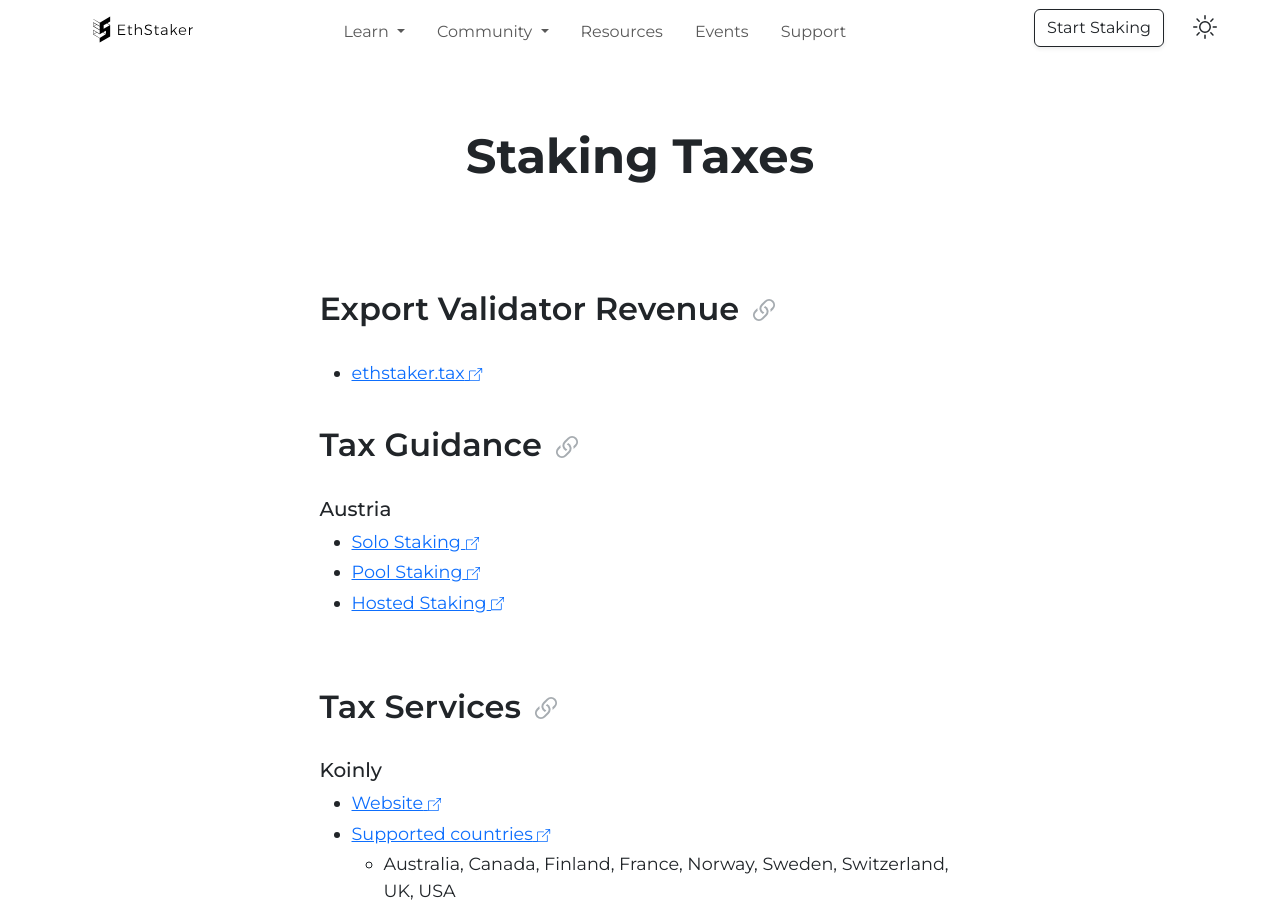
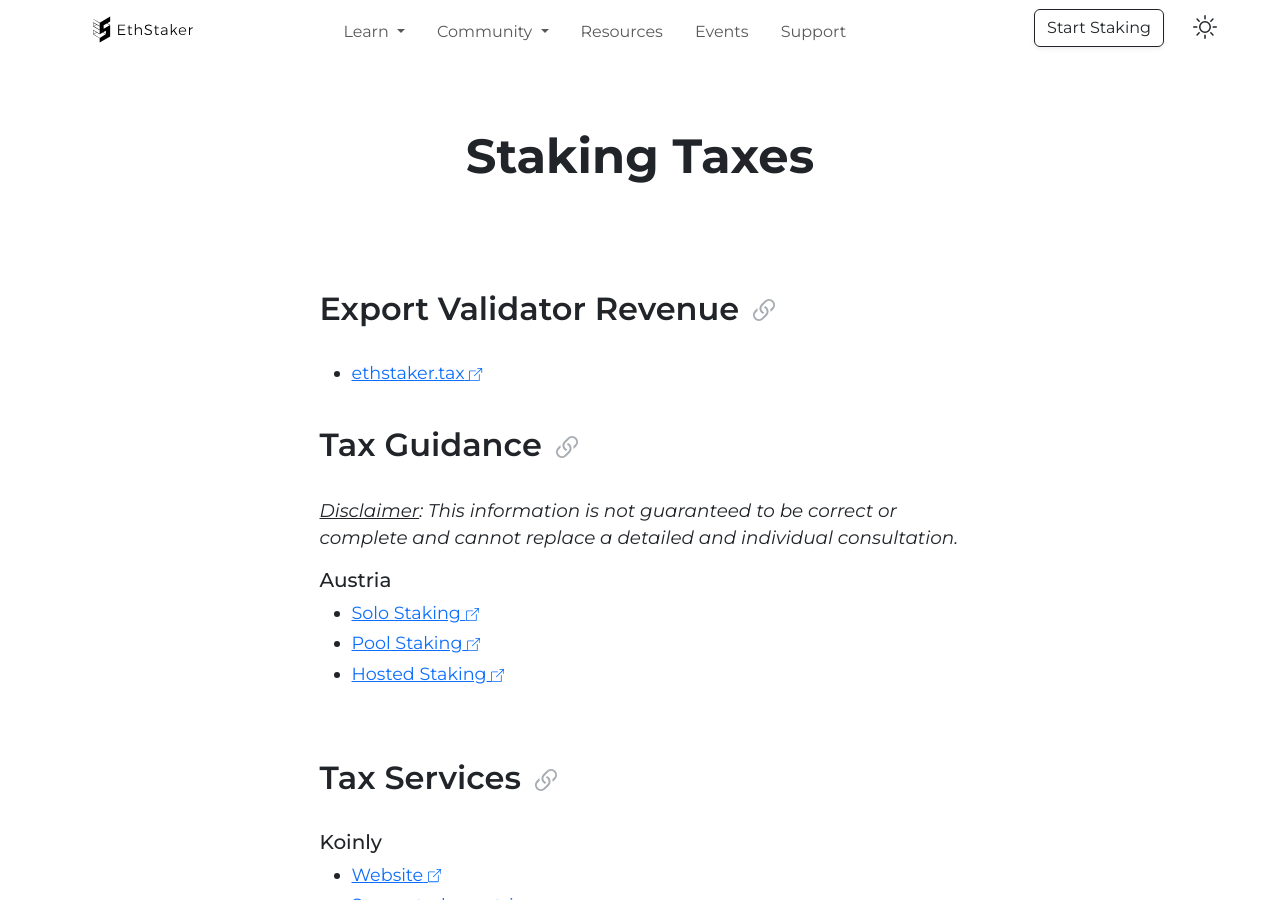
Before and after one commit to eth-educators/website, a Jekyll site: the page built from tax.md, in a window 1280 px wide and 900 px high. Built offline with Jekyll 4.4.1, drawn with Linux system fonts in a browser that asks for light colours.

Commit message:
add disclaimer

```diff
--- a/tax.md
+++ b/tax.md
@@ -12,6 +12,8 @@
 
 ## Tax Guidance
 
+*<u>Disclaimer</u>: This information is not guaranteed to be correct or complete and cannot replace a detailed and individual consultation.*
+
 {% include partials/content/tax-guidance.html %}
 
 
```
